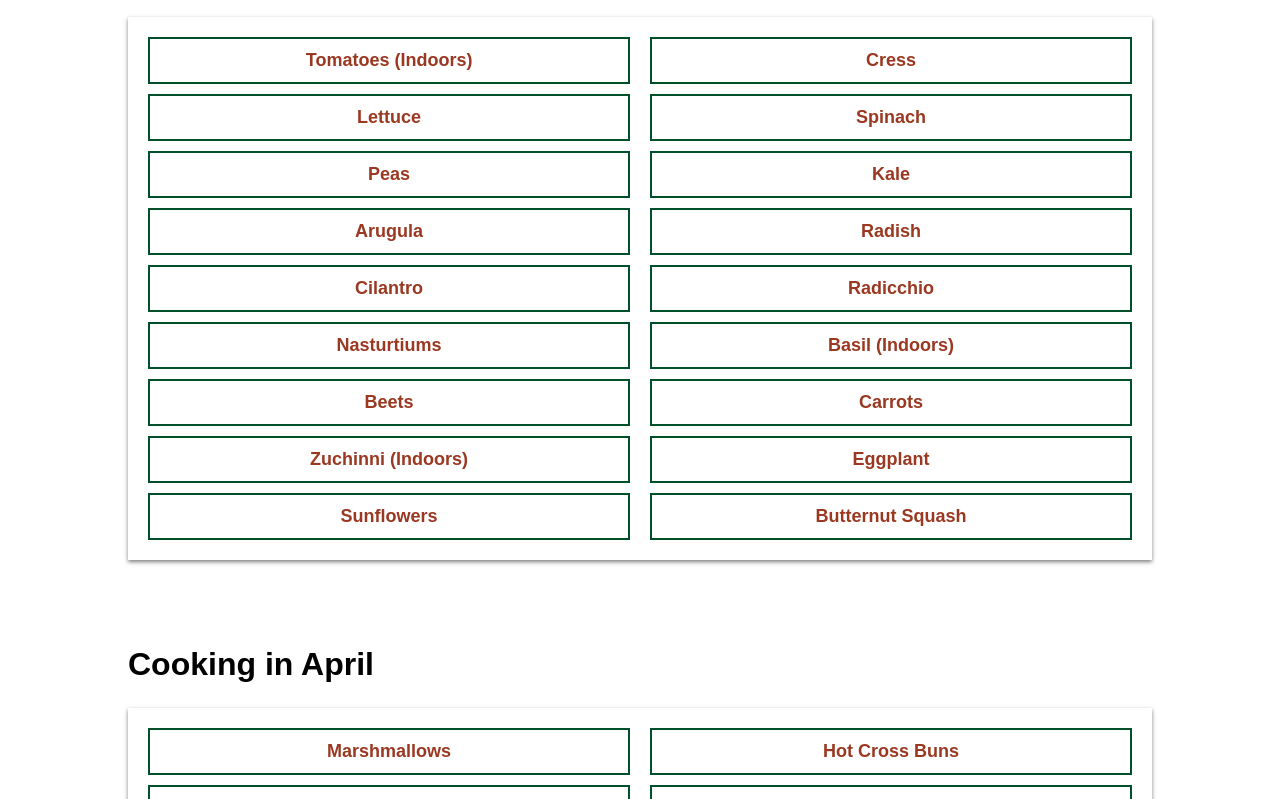
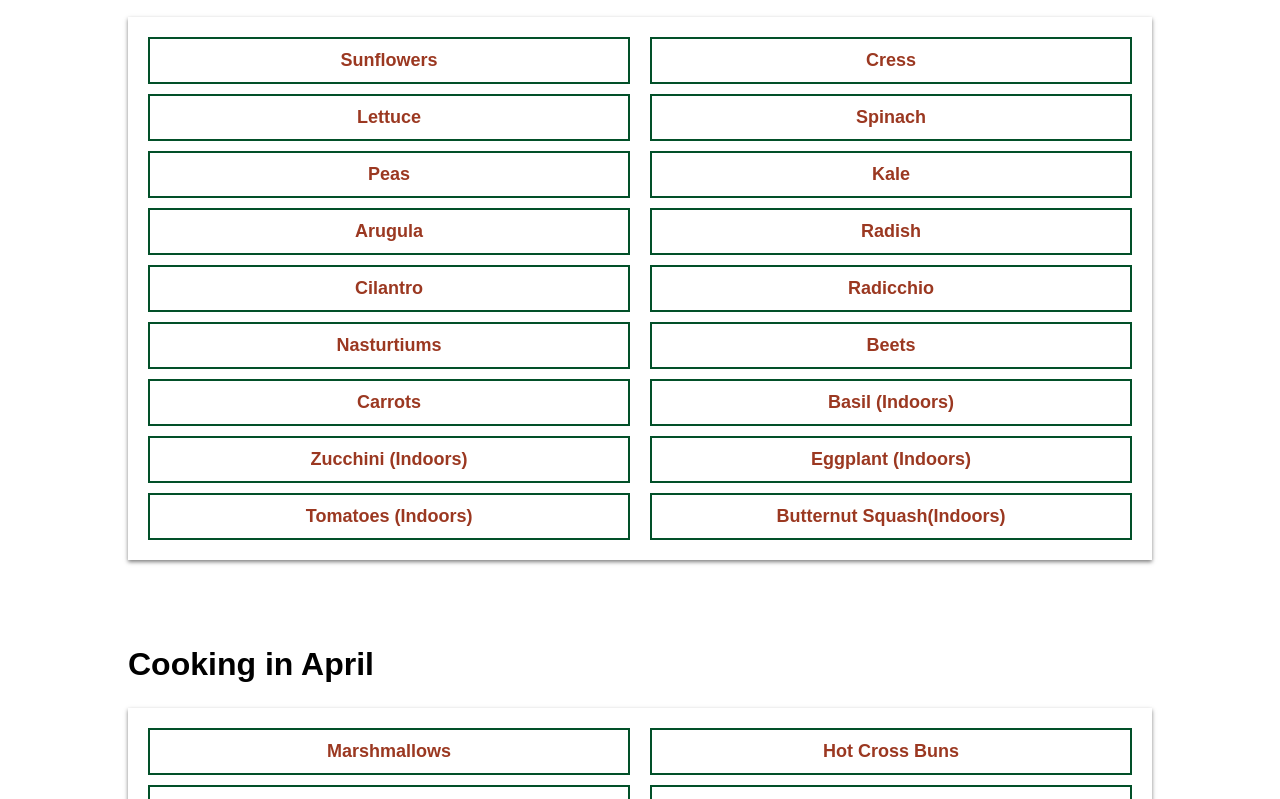
Before and after one commit to reasonableguy/eastvanseeds, a plain HTML site: page index.html in a window 1280 px wide. Shown: the part 301-1100 px from the top of the page. Drawn offline with nearby package versions, Linux system fonts and the light colour scheme.

Commit message:
Update april.html
spelling mistakes and organizing indoors together

```diff
--- a/month/april.html
+++ b/month/april.html
@@ -4,8 +4,8 @@
 </div>
     <div class="container monthcontainer">
 
-    <a href="https://www.westcoastseeds.com/blogs/wcs-academy/grow-tomato-seeds" class="monthitem monthrecipe" target="_blank">
-    <p class="plant">Tomatoes (Indoors)</p>
+    <a href="https://www.westcoastseeds.com/blogs/wcs-academy/grow-sunflowers" class="monthitem monthrecipe" target="_blank">
+    <p class="plant">Sunflowers </p>
   </a>
   <a href="https://www.westcoastseeds.com/blogs/wcs-academy/about-cress-and-watercress" class="monthitem monthrecipe" target="_blank">
     <p class="plant">Cress</p>
@@ -31,32 +31,33 @@
   </a>
 	        <a href="https://www.westcoastseeds.com/blogs/wcs-academy/grow-cilantro" class="monthitem monthrecipe" target="_blank">
     <p class="plant">Cilantro</p>
-  </a> <a href="https://www.westcoastseeds.com/blogs/wcs-academy/grow-chives" class="monthitem monthrecipe" target="_blank">
+  </a> <a href="https://www.westcoastseeds.com/blogs/wcs-academy/grow-endive-radicchio" class="monthitem monthrecipe" target="_blank">
     <p class="plant">Radicchio </p>
   </a>
 	    <a href="https://www.westcoastseeds.com/blogs/wcs-academy/grow-nasturtiums" class="monthitem monthrecipe" target="_blank">
     <p class="plant">Nasturtiums </p>
   </a>
-	    <a href="https://www.westcoastseeds.com/blogs/wcs-academy/grow-basil" class="monthitem monthrecipe" target="_blank">
-    <p class="plant">Basil (Indoors)</p>
-  </a>
-	      <a href="https://www.westcoastseeds.com/blogs/wcs-academy/grow-beets" class="monthitem monthrecipe" target="_blank">
+	    	      <a href="https://www.westcoastseeds.com/blogs/wcs-academy/grow-beets" class="monthitem monthrecipe" target="_blank">
     <p class="plant">Beets </p>
   </a>
 	     <a href="https://www.westcoastseeds.com/blogs/wcs-academy/grow-carrots" class="monthitem monthrecipe" target="_blank">
     <p class="plant">Carrots</p>
   </a>
+	    <a href="https://www.westcoastseeds.com/blogs/wcs-academy/grow-basil" class="monthitem monthrecipe" target="_blank">
+    <p class="plant">Basil (Indoors)</p>
+  </a>
+
 	    <a href="https://www.westcoastseeds.com/blogs/wcs-academy/grow-zucchini" class="monthitem monthrecipe" target="_blank">
-    <p class="plant">Zuchinni (Indoors)</p>
+    <p class="plant">Zucchini (Indoors)</p>
   </a>
 	     <a href="https://www.westcoastseeds.com/blogs/wcs-academy/grow-eggplants" class="monthitem monthrecipe" target="_blank">
-    <p class="plant">Eggplant </p>
+    <p class="plant">Eggplant (Indoors) </p>
   </a>
-	     <a href="https://www.westcoastseeds.com/blogs/wcs-academy/grow-sunflowers" class="monthitem monthrecipe" target="_blank">
-    <p class="plant">Sunflowers </p>
+	    <a href="https://www.westcoastseeds.com/blogs/wcs-academy/grow-tomato-seeds" class="monthitem monthrecipe" target="_blank">
+    <p class="plant">Tomatoes (Indoors)</p>
   </a>
 	     <a href="https://www.westcoastseeds.com/blogs/wcs-academy/grow-squash" class="monthitem monthrecipe" target="_blank">
-    <p class="plant">Butternut Squash</p>
+    <p class="plant">Butternut Squash(Indoors)</p>
   </a>
     </div>
 
```
